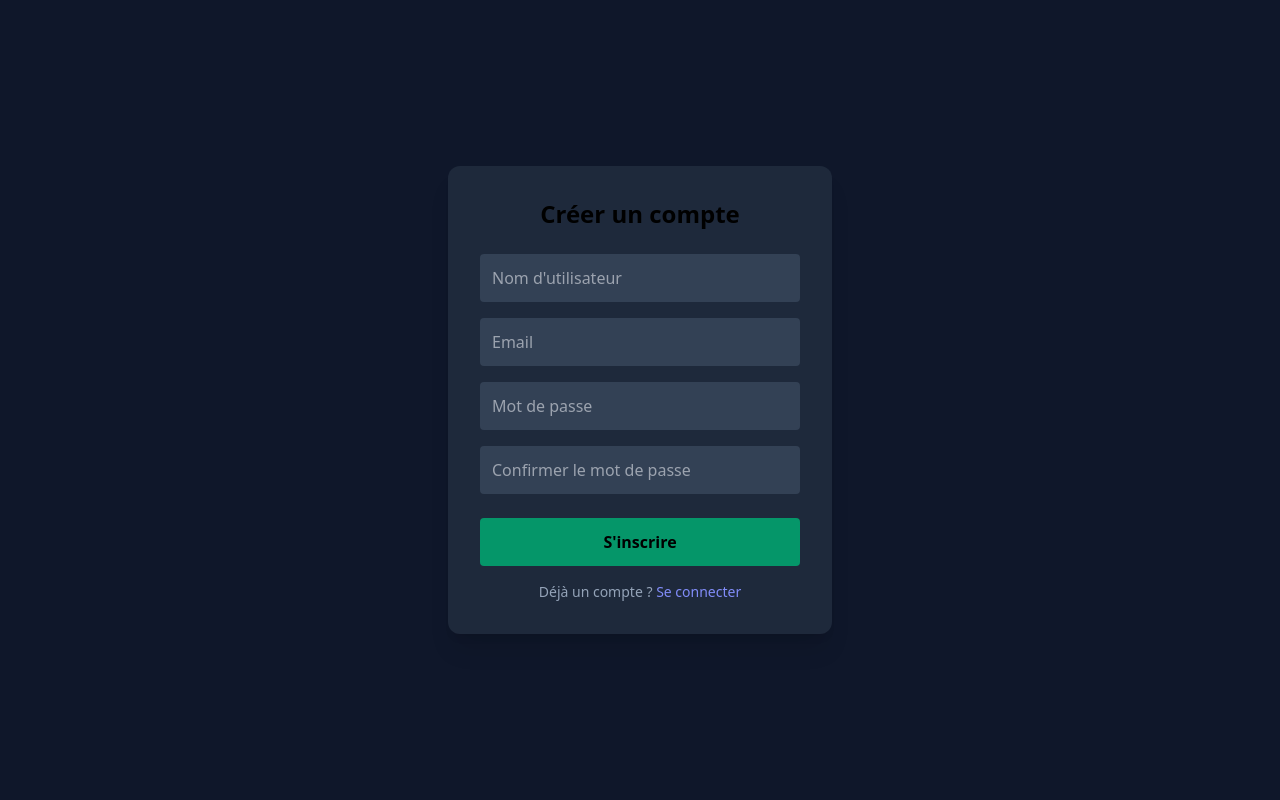
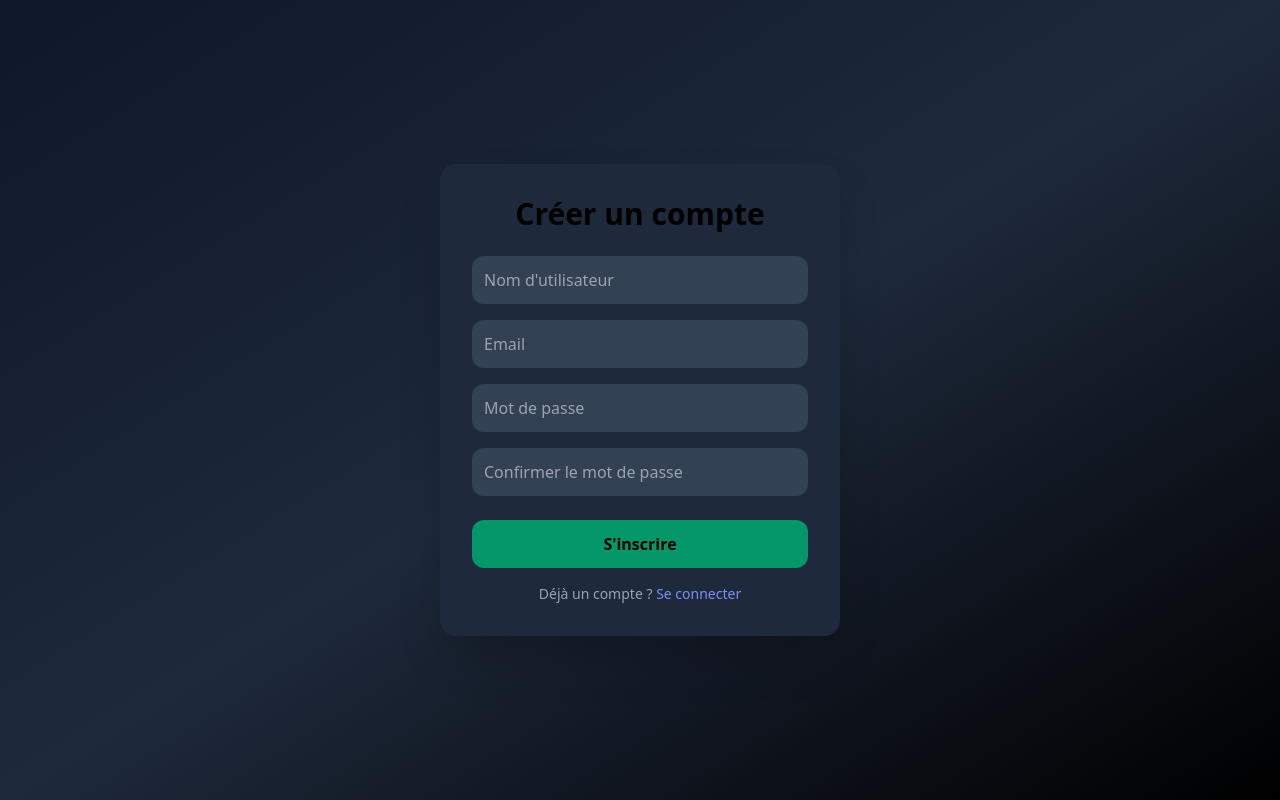
Before and after one commit to Nads2003/chat-front, a React app: page /register in a window 1280 px wide. Built offline with nearby package versions, Linux system fonts and the light colour scheme; the HTML template or start-up script is replaced by a standard one.

Commit message:
responsible authentification

```diff
--- a/src/auth/Login.jsx
+++ b/src/auth/Login.jsx
@@ -1,43 +1,35 @@
-import { useState,useEffect, useContext } from "react";
+import { useState, useEffect, useContext } from "react";
 import { useNavigate } from "react-router-dom";
 import { AuthContext } from "../context/AuthContext";
 import { User, Lock } from "lucide-react";
 
 export default function Login() {
   const { login } = useContext(AuthContext);
-  const navigate = useNavigate(); // pour rediriger vers register
+  const navigate = useNavigate();
   const [username, setUsername] = useState("");
   const [password, setPassword] = useState("");
-  // 🔐 Redirection si déjà connecté
-  // useEffect(() => {
-  //   if (localStorage.getItem("access")) {
-  //     navigate("/chat");
-  //   }
-  // }, [navigate]);
-   const handleSubmit = async (e) => {
+
+  const handleSubmit = async (e) => {
     e.preventDefault();
     await login(username, password);
-    navigate("/add"); // 🔥 REDIRECTION ICI
+    navigate("/add");
   };
 
   return (
-    <div className="min-h-screen flex items-center justify-center bg-gradient-to-br from-slate-900 via-slate-800 to-black">
+    <div className="min-h-screen flex items-center justify-center bg-gradient-to-br from-slate-900 via-slate-800 to-black px-4">
       {/* Card gradient */}
-      <div className="w-full max-w-md p-[2px] rounded-2xl bg-gradient-to-r from-indigo-500 to-emerald-500 shadow-2xl">
-        <form
-          onSubmit={handleSubmit}
-          className="bg-slate-900 rounded-2xl p-8"
-        >
+      <div className="w-full sm:w-[90%] md:w-[400px] p-[2px] rounded-2xl bg-gradient-to-r from-indigo-500 to-emerald-500 shadow-2xl">
+        <form className="bg-slate-900 rounded-2xl p-6 sm:p-8" onSubmit={handleSubmit}>
           {/* Titre */}
-          <div className="text-center mb-8">
-            <h2 className="text-3xl font-bold">Connexion</h2>
-            <p className="text-slate-400 text-sm mt-2">
+          <div className="text-center mb-6 sm:mb-8">
+            <h2 className="text-2xl sm:text-3xl font-bold">Connexion</h2>
+            <p className="text-slate-400 text-sm mt-1 sm:mt-2">
               Accédez à votre espace personnel
             </p>
           </div>
 
           {/* Username */}
-          <div className="relative mb-5">
+          <div className="relative mb-4 sm:mb-5">
             <User className="absolute left-3 top-3.5 text-slate-400" size={20} />
             <input
               type="text"
@@ -49,7 +41,7 @@ export default function Login() {
           </div>
 
           {/* Password */}
-          <div className="relative mb-6">
+          <div className="relative mb-5 sm:mb-6">
             <Lock className="absolute left-3 top-3.5 text-slate-400" size={20} />
             <input
               type="password"
--- a/src/auth/Register.jsx
+++ b/src/auth/Register.jsx
@@ -39,19 +39,19 @@ export default function Register() {
   };
 
   return (
-    <div className="min-h-screen flex items-center justify-center bg-slate-900">
+    <div className="min-h-screen flex items-center justify-center bg-gradient-to-br from-slate-900 via-slate-800 to-black px-4">
       <form
         onSubmit={handleSubmit}
-        className="bg-slate-800 p-8 rounded-xl w-96 shadow-xl"
+        className="w-full sm:w-[90%] md:w-[400px] bg-slate-800 p-6 sm:p-8 rounded-2xl shadow-2xl"
       >
-        <h2 className="text-2xl font-bold text-center mb-6">
+        <h2 className="text-2xl sm:text-3xl font-bold text-center mb-6">
           Créer un compte
         </h2>
 
         <input
           name="username"
           placeholder="Nom d'utilisateur"
-          className="w-full p-3 mb-4 rounded bg-slate-700 outline-none"
+          className="w-full p-3 mb-4 rounded-xl bg-slate-700 outline-none focus:ring-2 focus:ring-indigo-500 transition"
           onChange={handleChange}
           required
         />
@@ -60,7 +60,7 @@ export default function Register() {
           name="email"
           type="email"
           placeholder="Email"
-          className="w-full p-3 mb-4 rounded bg-slate-700 outline-none"
+          className="w-full p-3 mb-4 rounded-xl bg-slate-700 outline-none focus:ring-2 focus:ring-indigo-500 transition"
           onChange={handleChange}
           required
         />
@@ -69,7 +69,7 @@ export default function Register() {
           name="password"
           type="password"
           placeholder="Mot de passe"
-          className="w-full p-3 mb-4 rounded bg-slate-700 outline-none"
+          className="w-full p-3 mb-4 rounded-xl bg-slate-700 outline-none focus:ring-2 focus:ring-indigo-500 transition"
           onChange={handleChange}
           required
         />
@@ -78,12 +78,12 @@ export default function Register() {
           name="confirm"
           type="password"
           placeholder="Confirmer le mot de passe"
-          className="w-full p-3 mb-6 rounded bg-slate-700 outline-none"
+          className="w-full p-3 mb-6 rounded-xl bg-slate-700 outline-none focus:ring-2 focus:ring-indigo-500 transition"
           onChange={handleChange}
           required
         />
 
-        <button className="w-full bg-emerald-600 hover:bg-emerald-700 p-3 rounded font-semibold">
+        <button className="w-full bg-emerald-600 hover:bg-emerald-700 p-3 rounded-xl font-semibold transition">
           S'inscrire
         </button>
 
@@ -91,7 +91,7 @@ export default function Register() {
           Déjà un compte ?{" "}
           <span
             onClick={() => navigate("/")}
-            className="text-indigo-400 cursor-pointer"
+            className="text-indigo-400 cursor-pointer hover:underline"
           >
             Se connecter
           </span>
```
